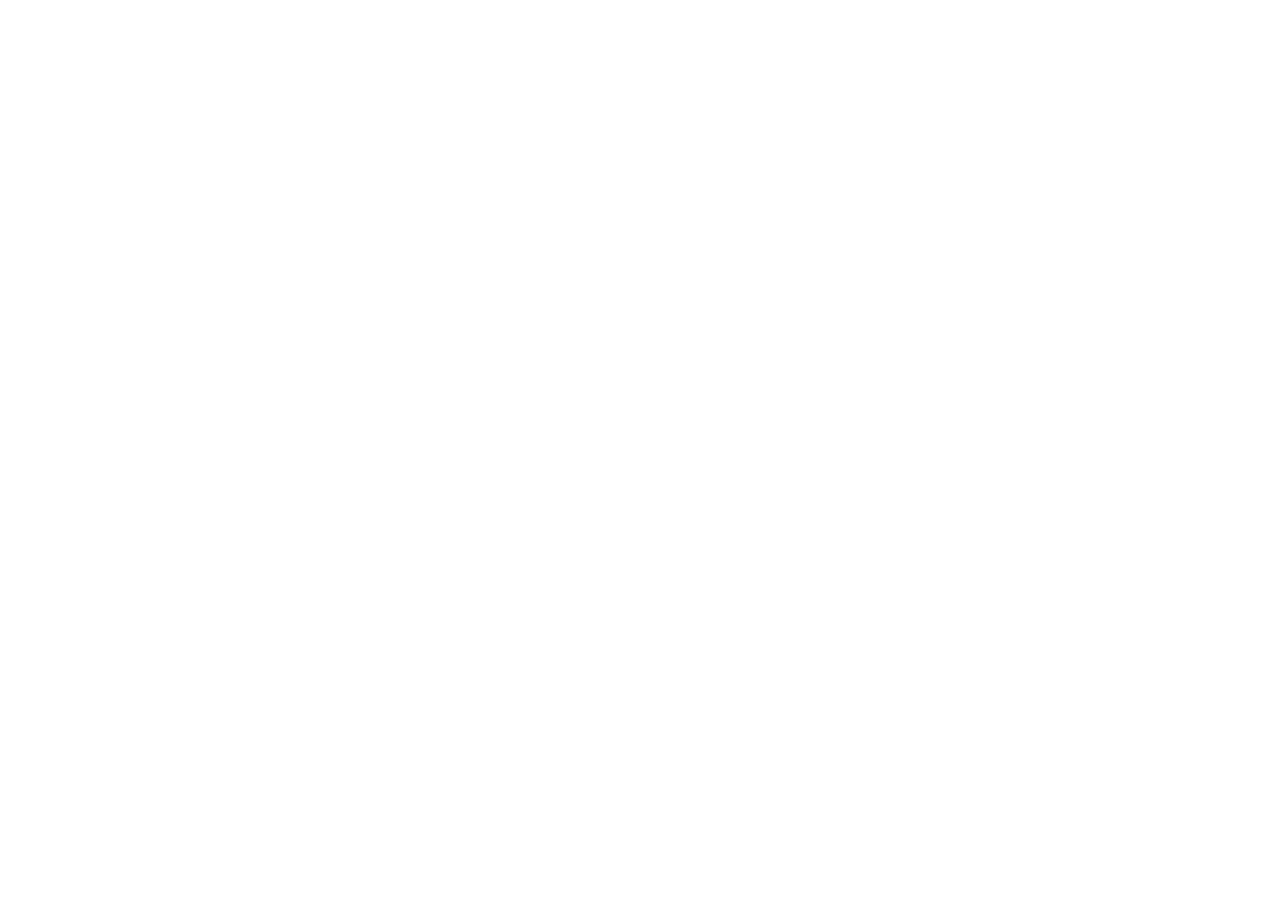
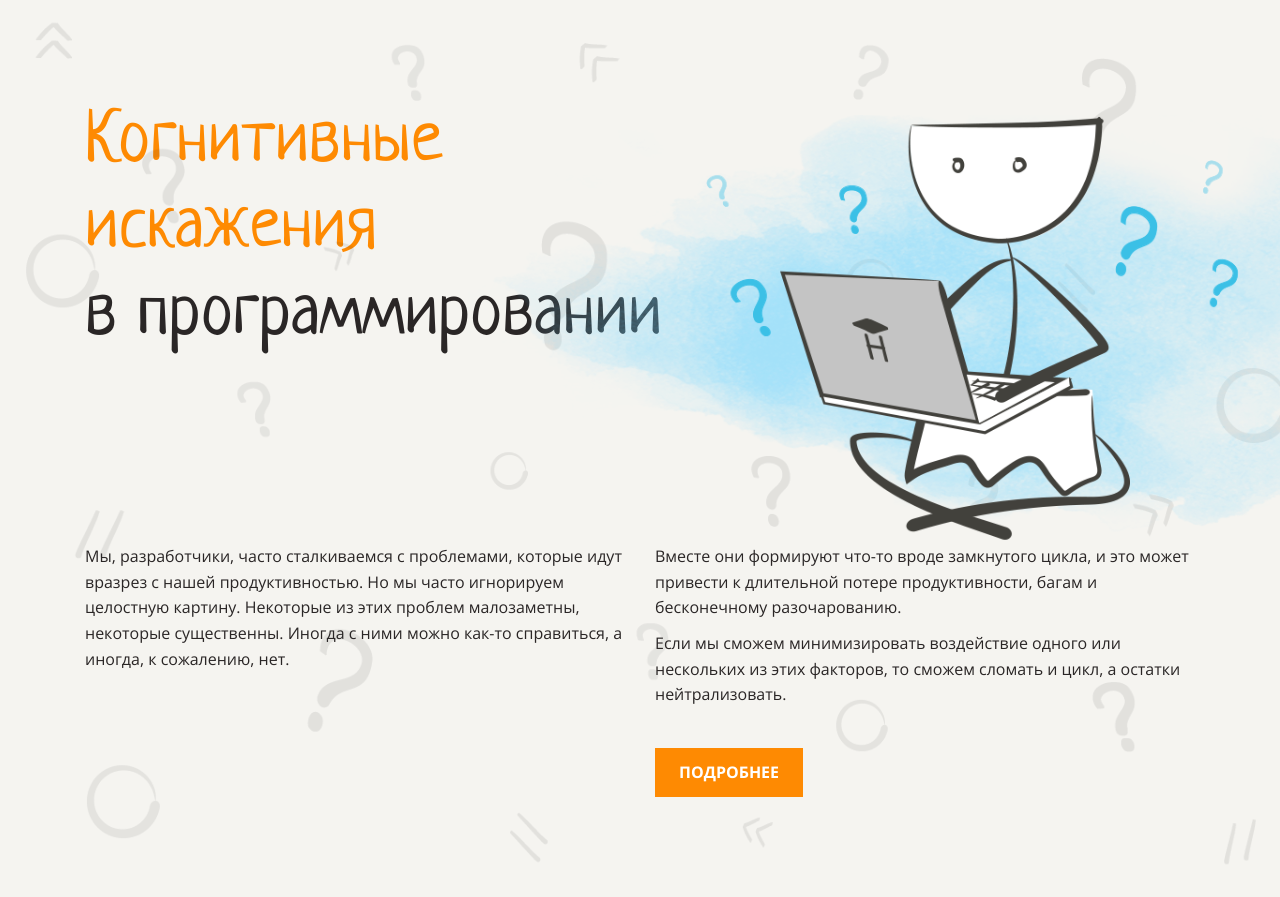
Before and after one commit to cuttlefish93/layout-designer-project-58, a website: page src/index.html in a window 1280 px wide. Before the commit the page ends 800 px from the top, so only its background shows below. Drawn offline with Linux system fonts and the light colour scheme.

Commit message:
add header section

```diff
--- a/src/index.html
+++ b/src/index.html
@@ -6,13 +6,43 @@
   <meta http-equiv="X-UA-Compatible" content="IE=edge">
   <meta name="viewport" content="width=device-width, initial-scale=1.0">
   <title>layout-designer-project-58 Kamila Begimkulova</title>
+  <link rel="stylesheet" href="styles/style.css">
 </head>
 
 <body>
   <!-- Header -->
-  <header class="header">
+  <header class="header bg-main">
     <div class="wrapper">
-
+      <h1 class="header__title title">
+        <span class="title_theme_orange">Когнитивные</span><br>
+        <span class="title_theme_orange">искажения</span><br>
+        в программировании
+      </h1>
+      <img src="images/main.png" alt="Изображение для описания когнитивных искажений" class="header__img">
+      <div class="header__description">
+        <div class="header__description-text">
+          <p class="header__description-paragraph">
+            Мы, разработчики, часто сталкиваемся с проблемами, которые идут вразрез с нашей продуктивностью. Но мы часто
+            игнорируем
+            целостную картину. Некоторые из этих проблем малозаметны, некоторые существенны. Иногда с ними можно как-то
+            справиться,
+            а иногда, к сожалению, нет.
+          </p>
+        </div>
+        <div class="header__description-text">
+          <p class="header__description-paragraph">
+            Вместе они формируют что-то вроде замкнутого цикла, и это может привести к длительной потере продуктивности,
+            багам и
+            бесконечному разочарованию.
+          </p>
+          <p class="header__description-paragraph">
+            Если мы сможем минимизировать воздействие одного или нескольких из этих факторов, то сможем сломать и цикл,
+            а остатки
+            нейтрализовать.
+          </p>
+        </div>
+      </div>
+      <a href="#list-of-distortions" class="header__link link">подробнее</a>
     </div>
   </header>
 
--- a/src/styles/style.css
+++ b/src/styles/style.css
@@ -17,32 +17,100 @@
   font-weight: 400;
 }
 
-.wrapper {
-  max-width: 1110px;
-}
-
 body {
   font-family: "Open Sans", sans-serif;
   font-weight: 400;
   font-size: 16px;
   line-height: 1.6em;
-  color: #2a2626;
+  margin: 0;
 }
 
-h1 {
-  font-size: 72px;
+.wrapper {
+  max-width: 1110px;
+  margin: 0 auto;
 }
 
-h2 {
-  font-size: 60px;
+.title {
+  margin: 0;
+  font-size: 72px;
+  line-height: 1.2em;
 }
 
-h3 {
-  font-size: 34px;
+.title_theme_orange {
+  color: #fe8a02;
 }
 
-h1,
-h2,
-h3 {
-  line-height: 1.2em;
+.link {
+  color: inherit;
+  text-decoration: none;
 }
+
+/** HEADER **/
+.header {
+  background-color: #f5f4f0;
+  padding: 100px 0;
+  color: #2a2626;
+  overflow-x: hidden;
+}
+
+.bg-main {
+  position: relative;
+}
+
+.bg-main::before {
+  content: "";
+  position: absolute;
+  top: 0;
+  left: 0;
+  width: 100%;
+  height: 100%;
+  background-image: url(../images/background.png);
+  background-repeat: no-repeat;
+  background-size: cover;
+  opacity: 0.1;
+}
+
+.header__title {
+  font-family: "Neucha", cursive;
+  font-weight: 400;
+}
+
+.header__img {
+  position: absolute;
+  height: 525px;
+  top: 55px;
+  right: -270px;
+}
+
+.header__description {
+  margin-top: 185px;
+  display: flex;
+  gap: 30px;
+}
+
+.header__description-text {
+  width: 50%;
+}
+
+.header__description-paragraph {
+  margin: 0;
+}
+
+.header__description-paragraph:nth-of-type(even) {
+  margin-top: 10px;
+}
+
+.header__link {
+  display: inline-block;
+  background-color: #fe8a02;
+  color: #fff;
+  font-weight: 700;
+  text-transform: uppercase;
+  padding: 12px 24px;
+  margin-top: 40px;
+  margin-left: 570px;
+}
+
+.header__link:hover {
+  background-color: #ea7600;
+}
```
Also changed, not shown: src/images/1.png (added), src/images/2.png (added), src/images/3.png (added), src/images/4.png (added), src/images/5.png (added), src/images/background.png (added), src/images/main.png (added), src/images/send.svg (added).
